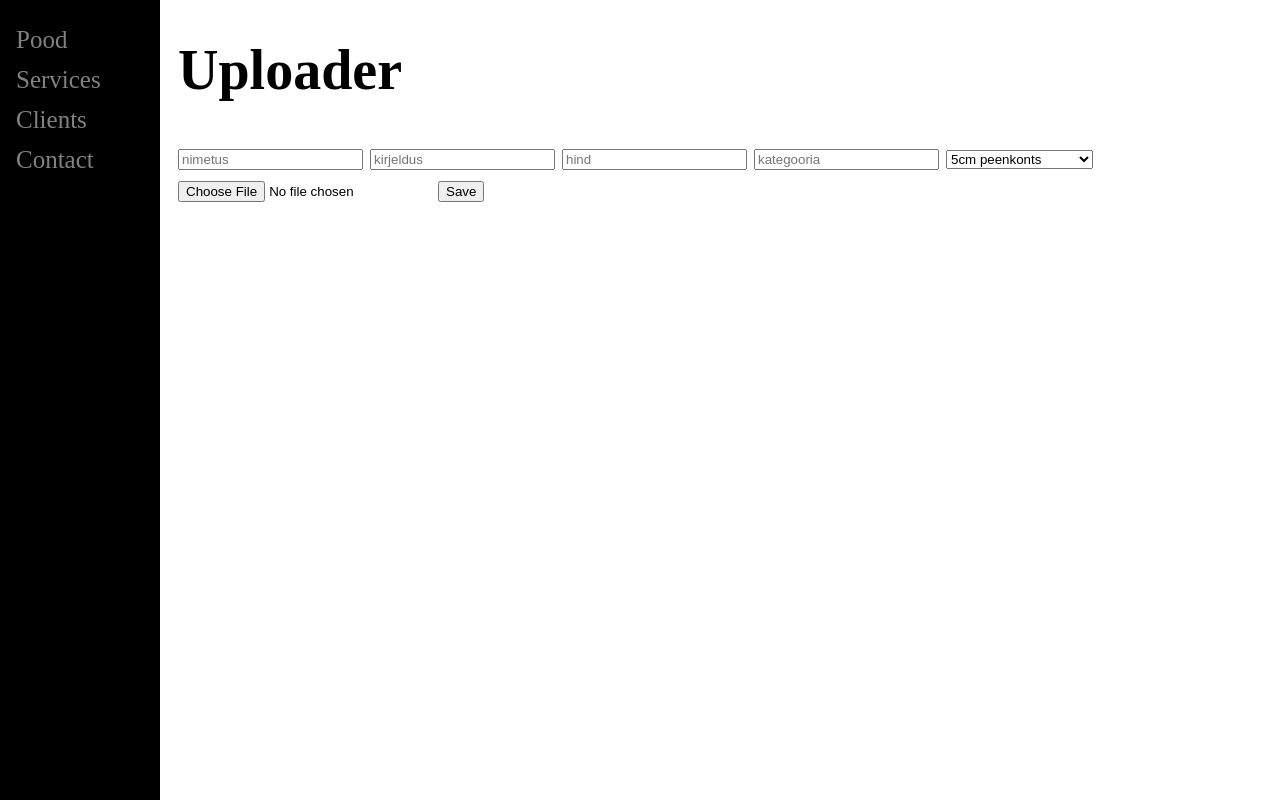
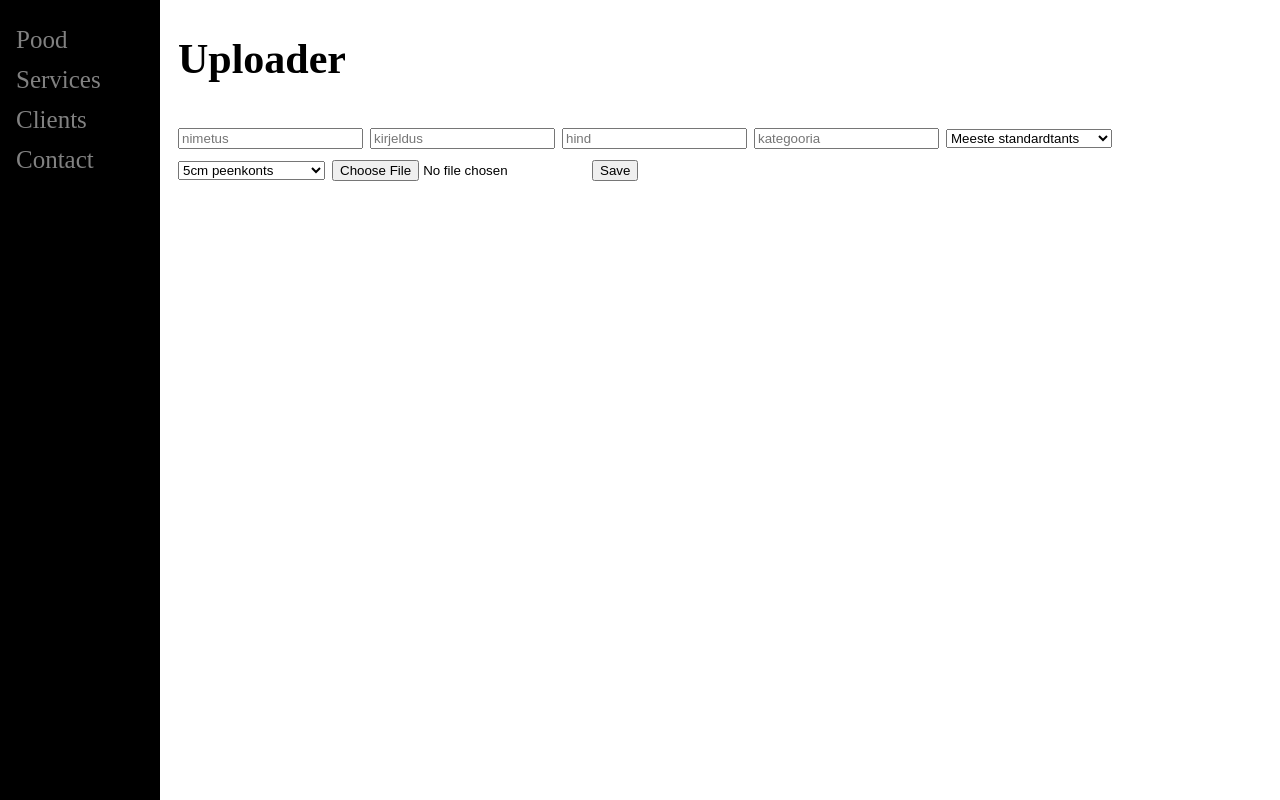
Before and after one commit to DTI-tudengite-tarkvaraprojektid/Ryhm_4, a PHP site: page / in a window 1280 px wide. Run offline with PHP 8.4, Linux system fonts and the light colour scheme; the visitor is signed in with stand-in values (Sample User, id 1).

Commit message:
ADMIN INDEX
added category  in shopUpload

```diff
--- a/admin/working/index.php
+++ b/admin/working/index.php
@@ -74,12 +74,29 @@ $database = "if17_Tantsumeka";
         </div>
         <div class="main" id="shop">
             <div id="upload">
-                <h1>Uploader</h1>
+                <h2>Uploader</h2>
                 <form method="POST" action="<?php echo htmlspecialchars($_SERVER["PHP_SELF"]); ?>" enctype='multipart/form-data'>
                     <input placeholder="nimetus" name="name" type="text" required="">
                     <input placeholder="kirjeldus" name="description" type="text" required="">
                     <input placeholder="hind" name="price" type="text" required="">
                     <input placeholder="kategooria" name="category" type="text" required="">
+                    <select name="kategooria">
+                        <option value="m_s">Meeste standardtants </option>
+                        <option value="m_l">Meeste Ladina</option>
+                        <option value="m_s">Meeste standardtants </option>
+                        <option value="m_l">Meeste ladina</option>
+                        <option value="m_h">Meeste harrastustants</option>
+                        <option value="m_a">Meeste argentiina tango</option>
+                        <option value="m_t">Meeste treeninguks</option>
+                        <option value="m_p">Meeste pidulikud</option>
+                        <option value="n_s">Naise standardtants </option>
+                        <option value="n_l">Naise ladina</option>
+                        <option value="n_h">Naise harrastustants</option>
+                        <option value="n_a">Naise argentiina tango</option>
+                        <option value="n_t">Naise treeninguks</option>
+                        <option value="n_p">Naise pidulikud</option>
+                        <option value="l">Lastele</option>
+                    </select>
                     <select name="heel">
                         <option value="5cm peenkonts">5cm peenkonts</option>
                         <option value="7cm peenkonts">7cm peenkonts</option>
@@ -87,13 +104,13 @@ $database = "if17_Tantsumeka";
                         <option value="5cm alt laienev konst">5cm alt laienev konst</option>
                         <option value="7cm alt laienev konst">7cm alt laienev konst</option>
                         <option value="8cm alt laienev konst">8cm alt laienev konst</option>
-                        <option value="audi">Audi</option>
                     </select>
                     <input type='file' name='file' />
                     <input type='submit' value='Save' name='but_upload'>
                 </form>
             </div>
         </div>
+        <div class="main" id="calender"></div>
 
     </body>
 </html>
```
